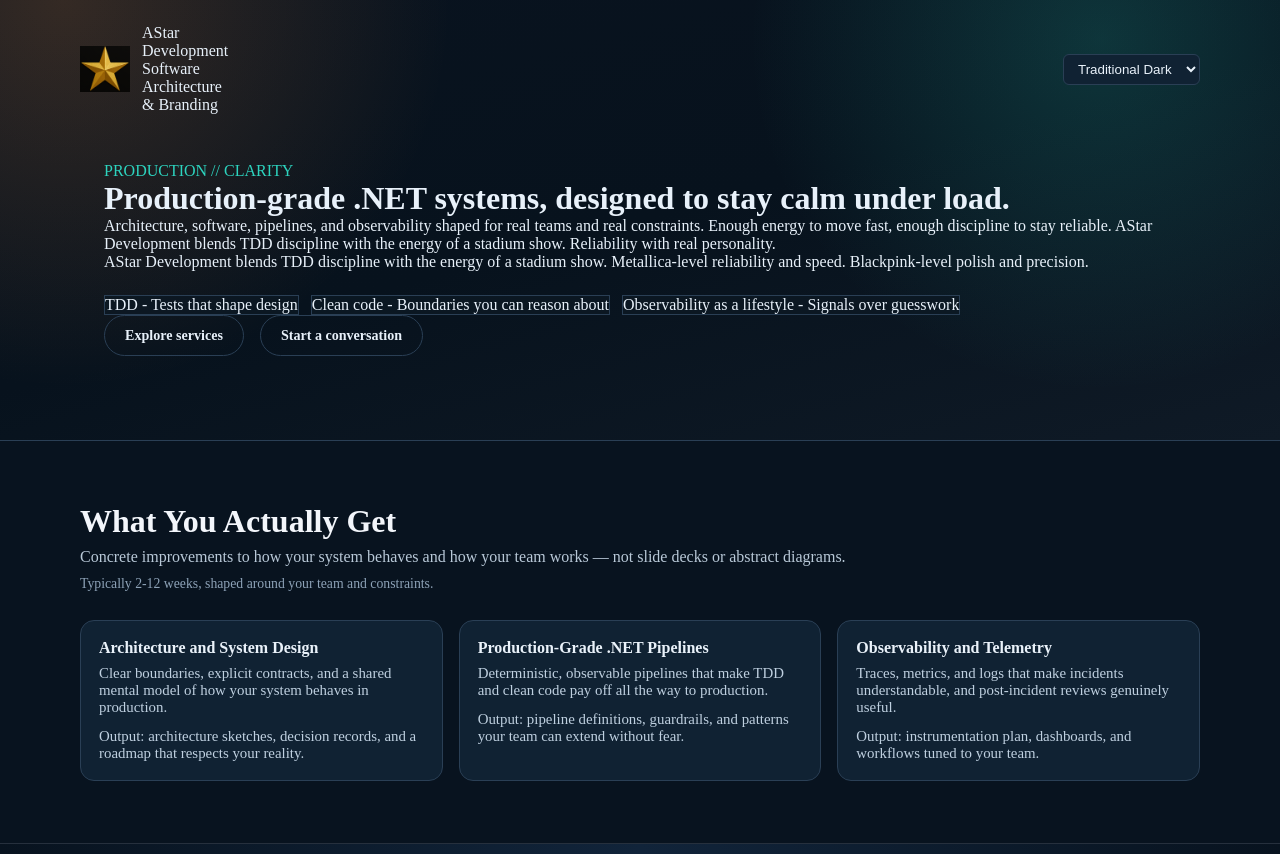
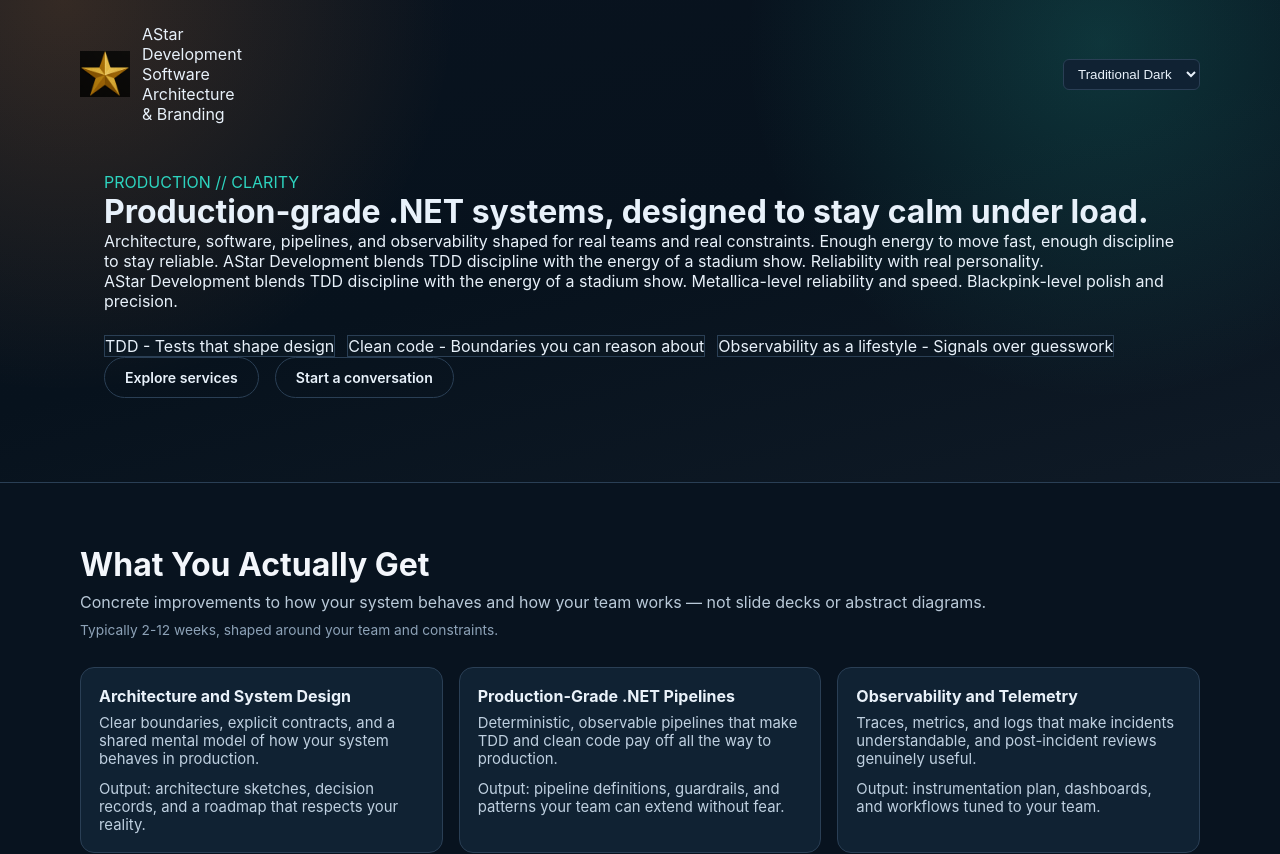
Before and after one commit to astar-development/astar-dev-vue, a Vue app in the folder client/: page / in a window 1280 px wide. Shown: the top 854 px of the page. Built offline with nearby package versions, Linux system fonts and the light colour scheme.

Commit message:
this 'breaks' the logos again...

```diff
--- a/client/src/components/Hero.vue
+++ b/client/src/components/Hero.vue
@@ -163,17 +163,16 @@
   align-items: flex-start;
 }
 
+/* Default: traditional themes */
 .topbar__brand > div {
+  min-width: 0;
   text-align: left;
 }
 
+/* Me themes only */
 .theme-metal .topbar__brand > div,
 .theme-polished .topbar__brand > div {
   text-align: center;
-}
-
-.topbar__brand {
-  flex: calc(var(--logo-center) * 1);
 }
 
 .topbar__nav {
@@ -185,8 +184,9 @@
   flex-direction: var(--logo-align);
   align-items: center;
   gap: 12px;
-  text-align: left;
 
+  /* Centering logic */
+  flex: calc(var(--logo-center) * 1);
   margin-left: calc(var(--logo-center) * auto);
   margin-right: calc(var(--logo-center) * auto);
 }
@@ -238,12 +238,6 @@
     border-color var(--transition-speed);
 }
 
-.theme-metal .topbar__brand,
-.theme-polished .topbar__brand {
-  flex-direction: column !important;
-  align-items: center !important;
-}
-
 .theme-metal .topbar,
 .theme-polished .topbar {
   align-items: flex-start !important;
--- a/client/src/theme.css
+++ b/client/src/theme.css
@@ -1,10 +1,11 @@
 :root {
   --transition-speed: 0.25s;
 }
-html,
-body {
+
+html, body {
   margin: 0;
   padding: 0;
+  font-family: 'Inter', -apple-system, BlinkMacSystemFont, 'Segoe UI', Roboto, sans-serif;
 }
 
 /* ----------------------------- */
@@ -158,4 +159,5 @@
   background: var(--background);
   color: var(--text);
   transition: background var(--transition-speed), color var(--transition-speed);
+  font-family: 'Inter', -apple-system, BlinkMacSystemFont, 'Segoe UI', Roboto, sans-serif;
 }
```
